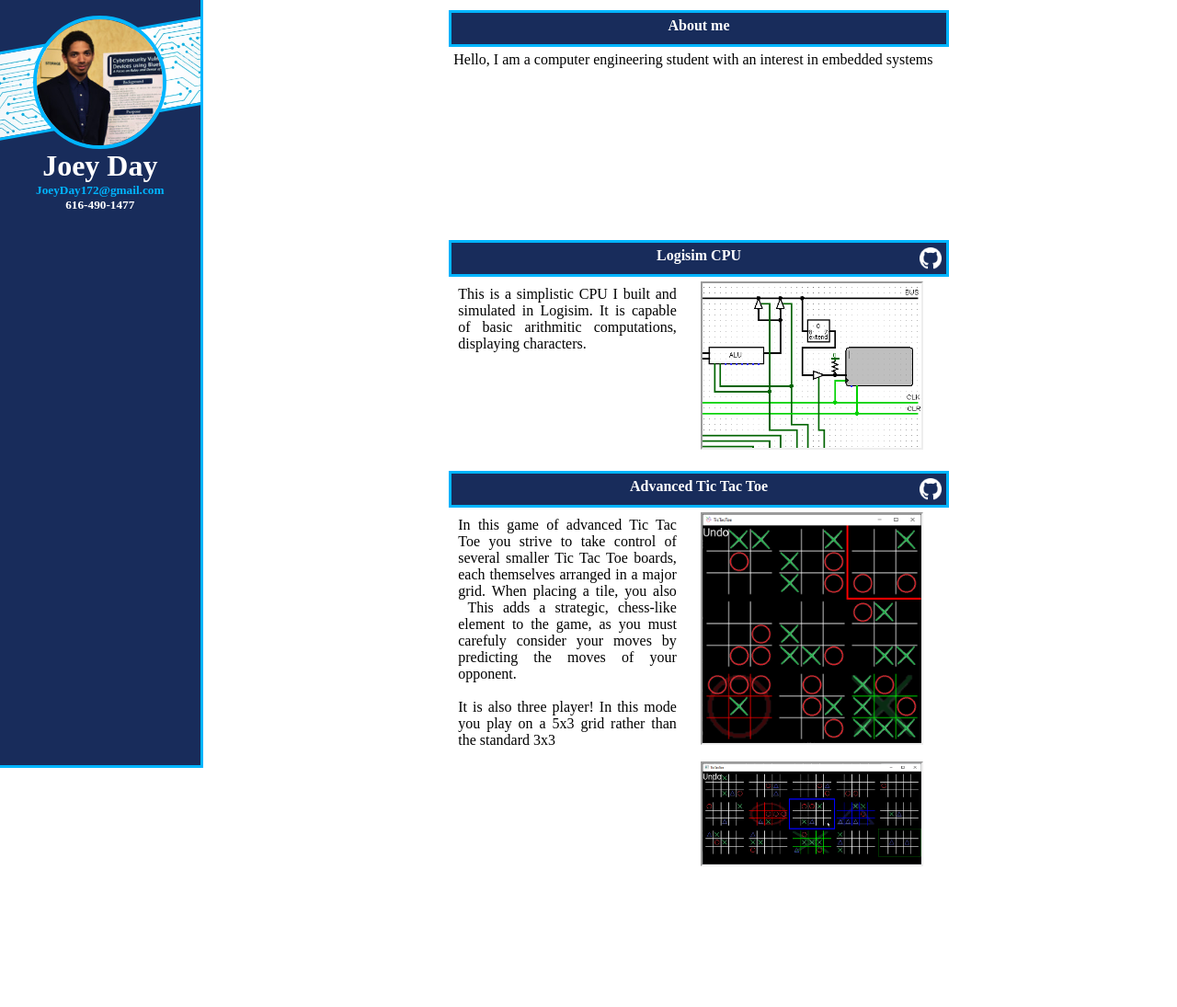
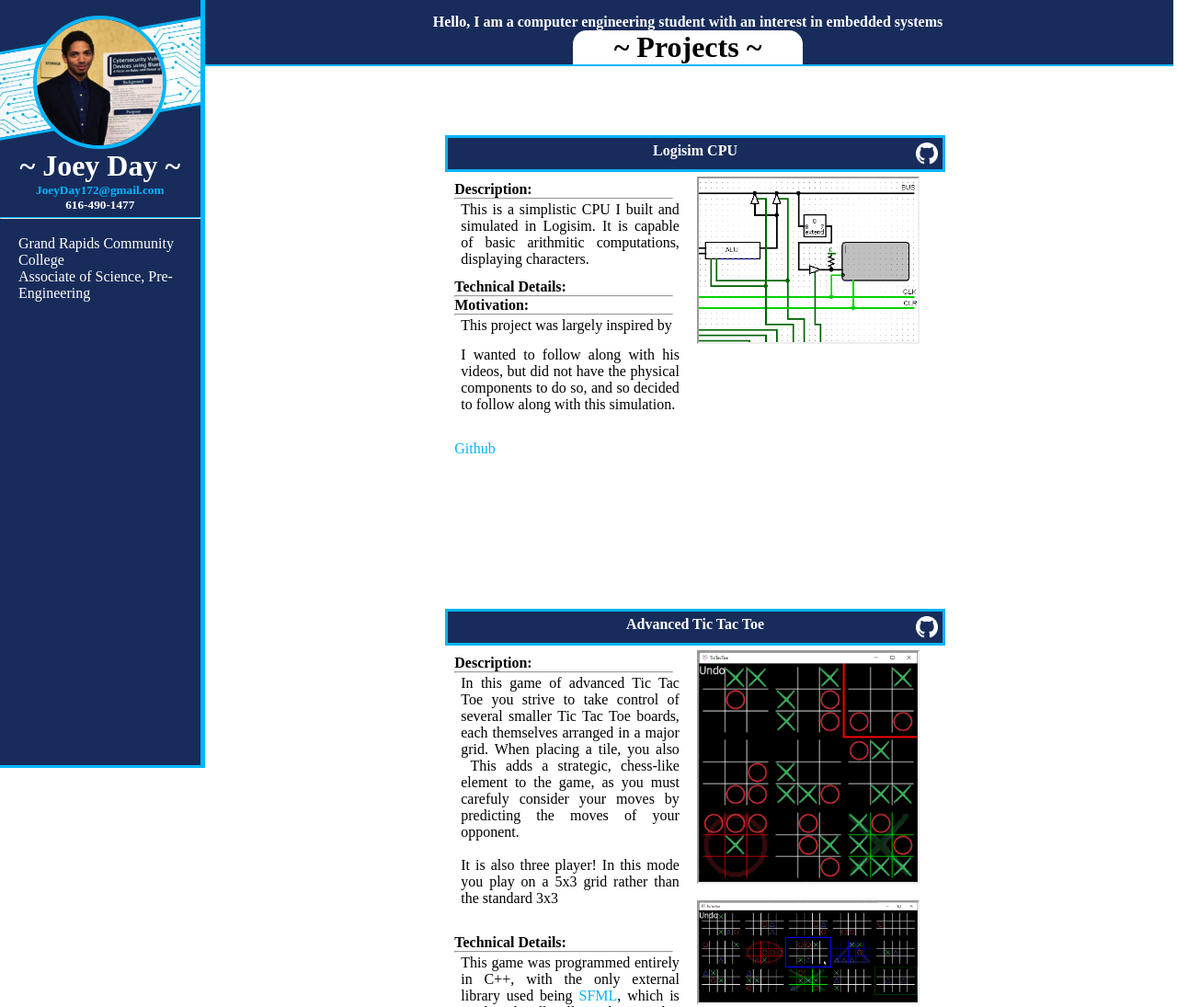
Before and after one commit to Joey172/Portfolio, a plain HTML site: page index.html in a window 1280 px wide. Shown: the top 1095 px of the page at 92% size. Before the commit the page ends 942 px from the top, so only its background shows below. Drawn offline with Linux system fonts and the light colour scheme.

Commit message:
Improvements to formatting/layout; Added sections to project descriptions

```diff
--- a/index.html
+++ b/index.html
@@ -1,6 +1,7 @@
 <html>
   <head>
     <link rel="stylesheet" href="style.css">
+	<title>Joey Day: Project Portfolio</title>
   </head>
   <body>
     <div id='container'>
@@ -13,23 +14,40 @@
         </div>
 
         <div id='title'>
-          <h1> Joey Day </h1>
+          <h1>~ Joey Day ~</h1>
           <h5> <a href='mailto:JoeyDay172@gmail.com'>JoeyDay172@gmail.com </a></h5>
           <h5> 616-490-1477</h5>
         </div>
+        <hr class='sidebarDivider'><br>
+		<p>Grand Rapids Community College</p>
+		<p>Associate of Science, Pre-Engineering</p>
+		<p> </p>
+		<p> </p>
+		<!--
+        <div class='button'>
+          <a href='https://github.com/Joey172/TicTacToe' title='View on Github' target='_blank'>
+            <img class='buttonImg' align='right' src='GitHub-Mark-Light-32px.png'> </img>
+          </a>
+          <p> Github </p>
+        </div>
+		<br>
+        <div class='button'>
+          <a  title='View on Github' target='_blank'>
+            <img class='buttonImg' align='right' src='LI-In-Bug_white.png'> </img>
+            LinkedIn
+          </a>
+        </div>
+		      -->
       </div>
 
       <div id='content'>
-
-        <div class='project'>
-          <div class= 'projTitle'>
-            <p>About me</p>
+        <div id='about'>
+          <p id='info'> <b>
+            Hello, I am a computer engineering student with an interest in embedded systems
+          </b></p>
+		  <h1>~ Projects ~</h1>
         </div>
-          <p class = 'projDesc'>
-            Hello, I am a computer engineering student with an interest in embedded systems
-          </p>
-        </div>
-
+		<div id='Projects'>
 			<div class='project'>
 			  <div class= 'projTitle'>
 				<p>Logisim CPU</p>
@@ -37,13 +55,30 @@
 				<img class='iconlink' align='right' src='GitHub-Mark-Light-32px.png'> </img></a>
 			  </div>
 			  <div class='projDesc'>
-            <p>This is a simplistic CPU I built and simulated in Logisim. It is capable of basic arithmitic computations, displaying characters.
-            </p>
+				<div class='desc'>
+				  <h4>Description:</h4>
+				  <hr>
+				  <p>This is a simplistic CPU I built and simulated in Logisim. It is capable of basic arithmitic computations, displaying characters.</p>
+				  <h4>Technical Details:</h4>
+				  <hr>
+
+				  <h4>Motivation:</h4>
+				  <hr>
+				  <p>This project was largely inspired by  </p>
+					<p> I wanted to follow along with his videos, but did not have the physical components to do so, and so decided to follow along with this simulation. </p>
+				  <br>
+				  <div class = 'descLinks'>
+
+					<a href='https://github.com/Joey172/MyCPU'> Github </a>
+				  </div>
+				</div>
+
 				<div class='projPrev'>
 				  <div class='projBigPrev'>
 					<img src='MyCPU_demo2.gif'> </img>
 				  </div>
 				</div>
+
 			  </div>
 			</div>
 			<div class='project'>
@@ -53,11 +88,19 @@
 				<img class='iconlink' align='right' src='GitHub-Mark-Light-32px.png'> </img></a>
 			  </div>
 			  <div class='projDesc'>
-            <p>In this game of advanced Tic Tac Toe you strive to take control of several smaller Tic Tac Toe boards, each themselves arranged in a major grid. When placing a tile, you also
+				<div class='desc'>
+				  <h4>Description:</h4>
+				  <hr>
+				  <p>
+					In this game of advanced Tic Tac Toe you strive to take control of several smaller Tic Tac Toe boards, each themselves arranged in a major grid. When placing a tile, you also
 					 &nbspThis adds a strategic, chess-like element to the game, as you must carefuly consider your moves by predicting the moves of your opponent.
 					 <br><br>
-            It is also three player! In this mode you play on a 5x3 grid rather than the standard 3x3
+					It is also three player! In this mode you play on a 5x3 grid rather than the standard 3x3<br><br>
 				  </p>
+				  <h4>Technical Details:</h4>
+				  <hr>
+				  <p>This game was programmed entirely in C++, with the only external library used being <a href='https://www.sfml-dev.org/'>SFML</a>, which is used to handle all window, media, and networking operations. Because of SFML's cross-platform nature, I am easily able use the same source to build for multiple platforms; and so far, I have succesfully done so for Windows and Linux</p>
+				</div>
 				<div class='projPrev'>
 				  <div class='projBigPrev'>
 					<img src='TTT_cap1.png'> </img>
@@ -66,6 +109,8 @@
 				  <div class='projBigPrev'>
 					<img src='TTT_cap3.bmp'> </img>
 				  </div>
+				</div>
+
 			  </div>
 			</div>
 			</div>
--- a/style.css
+++ b/style.css
@@ -48,10 +48,13 @@
       width:100%;
       text-align:center;
       color:white;
+      padding-bottom:5px;
     }
-    #aboutme {
+    .sidebarDivider {
+      border-top:1px solid #00B5FF;
 
     }
+
     #sidebar {
       position:fixed;
       left:0;
@@ -64,6 +67,7 @@
       border-width:3px;
       border-left-width:0px;
       border-top-width:0px;
+	  border-right-width:5px;
       border-style:solid;
       background-color:#182C5B;
       z-index:1;
@@ -94,15 +98,82 @@
     table * {
       background-color:white;
     }
+    a[href^="http://"] {
+		background: url(/images/external.png) center right no-repeat;
+		padding-right: 13px;
+	}
 
     #container {
       padding-left:17.5%;
     }
     #content {
-      padding-top:1%;
+      position:relative;
+      padding-top:0%;
+      left:-4px;
+    }
+    #about {
+
+      margin-top:0px;
+      height:95-px;
+	  /*left:17%;*/
+      top:0px;
+      width:100%;
+      background-color:#182C5B;
+      z-index:500;
+      border-bottom: 2px solid #00B5FF;
+    }
+	#info {
+		color:white;
+		text-align:center;
+		margin-left:auto;
+		margin-right:auto;
+		padding-top:15px;
+	}
+	#about h1 {
+		background-color:white;
+		border: 5px 5x 0px 0px solid black;
+
+		border-radius: 15px 15px 0px 0px;
+		width:250px;
+		position:relative;
+		text-align:center;
+		margin-left:auto;
+		margin-right:auto;
+		top:35%;
+	}
+
+    .button {
+      border: solid 2px #00B5FF;
+      border-radius:25px;
+      width:150px;
+      height:30px;
+      vertical-align:middle;
+	  margin-left:auto;
+	  margin-right:auto;
 
     }
+    .button p {
+      margin-top:auto;
+      margin-bottom:auto;
+      padding-left:25px;
+    }
+    .buttonImg {
+      left:0px;
+      float:left;
+      height:100%;
 
+      border: 3px solid #00B5FF;
+      border-radius:30px;
+    }
+
+	#projects {
+		padding-top:60px;
+	}
+    .project {
+      padding-top:15px;
+	  height:500px;
+	  min-width:500px;
+    }
     .iconlink {
       background-color:transparent;
       position:relative;
@@ -147,16 +218,33 @@
       margin-left:auto;
       margin-right:auto;
     }
+    .outLink {
+
+      bottom:0px;
+      float:bottom;
+      width:45%;
+    }
     .projDesc {
       padding:1%;
       width:100%;
       height:200px;
       text-align: justify;
     }
-    .projDesc p {
+    .desc {
       float:left;
       width:45%;
       padding:5px;
+    }
+    .desc p {
+      position:relative;
+      left:7px;
+      padding-top:2px;
+      padding-bottom:12px;
+    }
+    .descLinks {
+
+
+
     }
     .projBigPrev img {
       border-style:inset;
```
Also changed, not shown: LI-In-Bug.png (added), LI-In-Bug_white.png (added), LI-Logo.png (added), graduation-cap.svg (added). Lines whose indentation alone changed are shown as unchanged.
